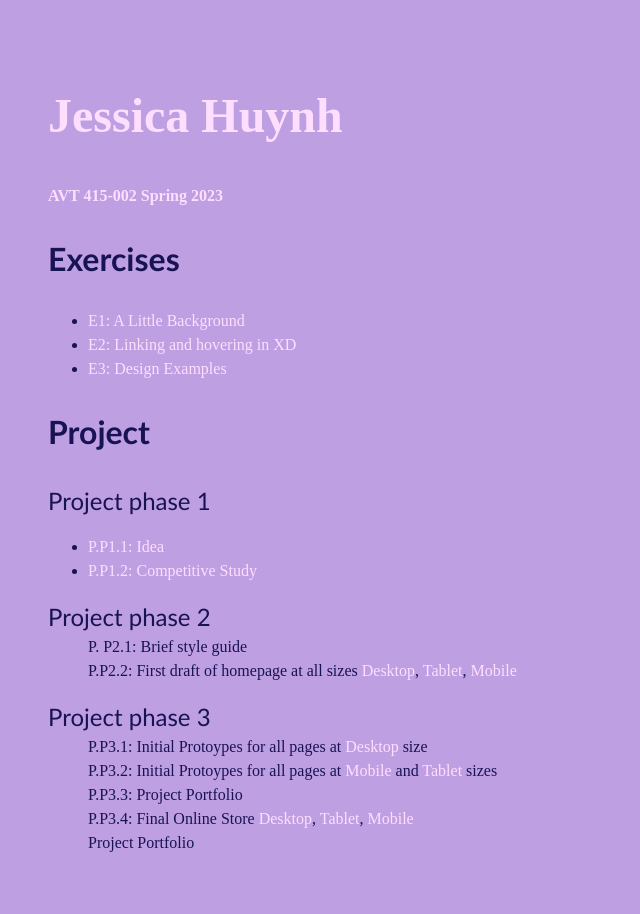
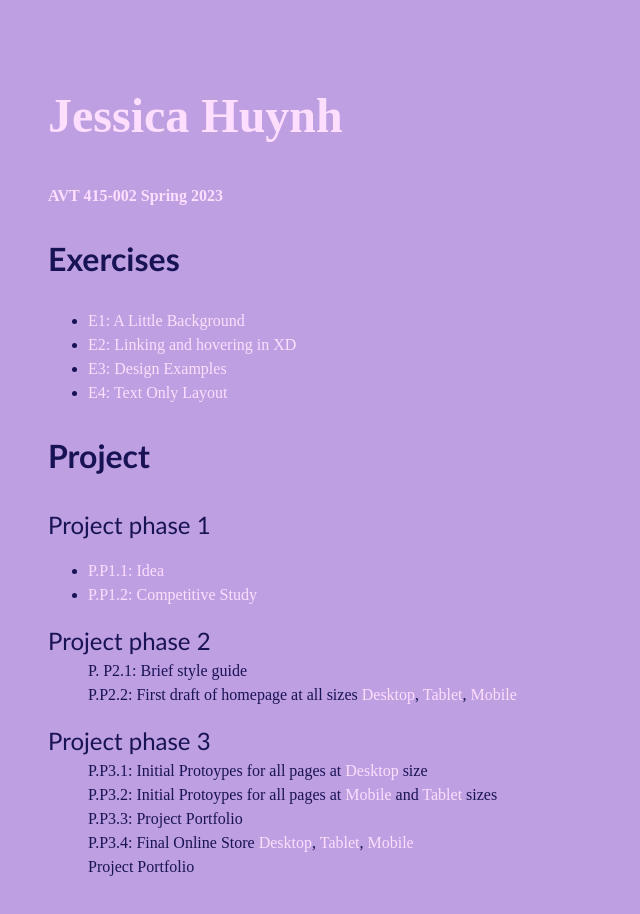
Before and after one commit to jess-huynh/avt415, a plain HTML site: page index.html in a window 1280 px wide. Shown: the whole page, without its empty margins (0-640 px from the left). Drawn offline with Linux system fonts and the light colour scheme.

Commit message:
Add files via upload

```diff
--- a/index.html
+++ b/index.html
@@ -14,6 +14,7 @@
 				<li><a href="https://xd.adobe.com/view/8df154a0-4241-477f-bcfc-da7914c170d7-d8a2/">E1: A Little Background</a></li>
 				<li><a href="https://xd.adobe.com/view/8df154a0-4241-477f-bcfc-da7914c170d7-d8a2/">E2: Linking and hovering in XD</a></li>
 				<li><a href="https://xd.adobe.com/view/5c8fcebc-9e14-4f8b-9283-c0501d2df730-09dc/">E3: Design Examples</a></li>
+				<li><a href="ex/e4.html">E4: Text Only Layout</a></li>
 			</ul>
 		</div>
 
```
